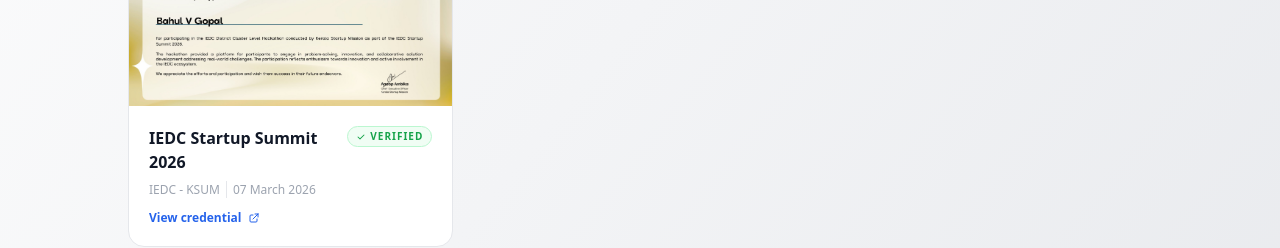
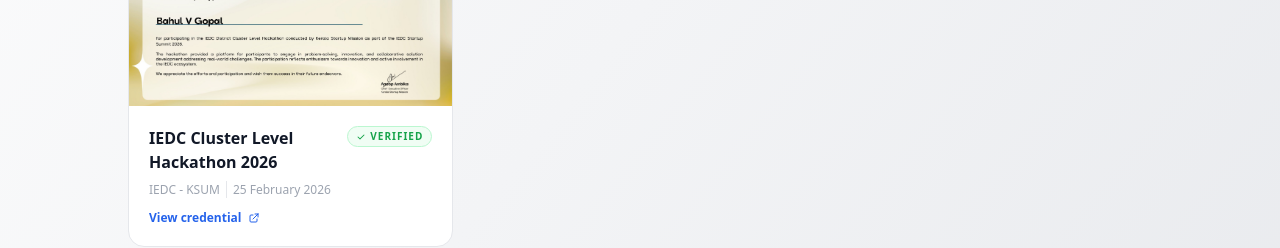
Before and after one commit to Bahulvgopal/portfolio, a Next.js app: page /certificates in a window 1280 px wide. Shown: the part 778-1026 px from the top of the page. Built offline with nearby package versions, Linux system fonts and the light colour scheme.

Commit message:
Update certificate details for IEDC event

```diff
--- a/data/certificates.ts
+++ b/data/certificates.ts
@@ -26,9 +26,9 @@ export const certificates: Certificate[] = [  // ✅ IMPORTANT
     link: "https://example.com/certificate", // optional
   },
     {
-    title: "IEDC Startup Summit 2026",
+    title: "IEDC Cluster Level Hackathon 2026",
     issuer: "IEDC - KSUM",
-    year: "07 March 2026",
+    year: "25 February 2026",
     image: "/images/certificates/SS.jpg",
     link: "https://example.com/certificate", // optional
   },
```
